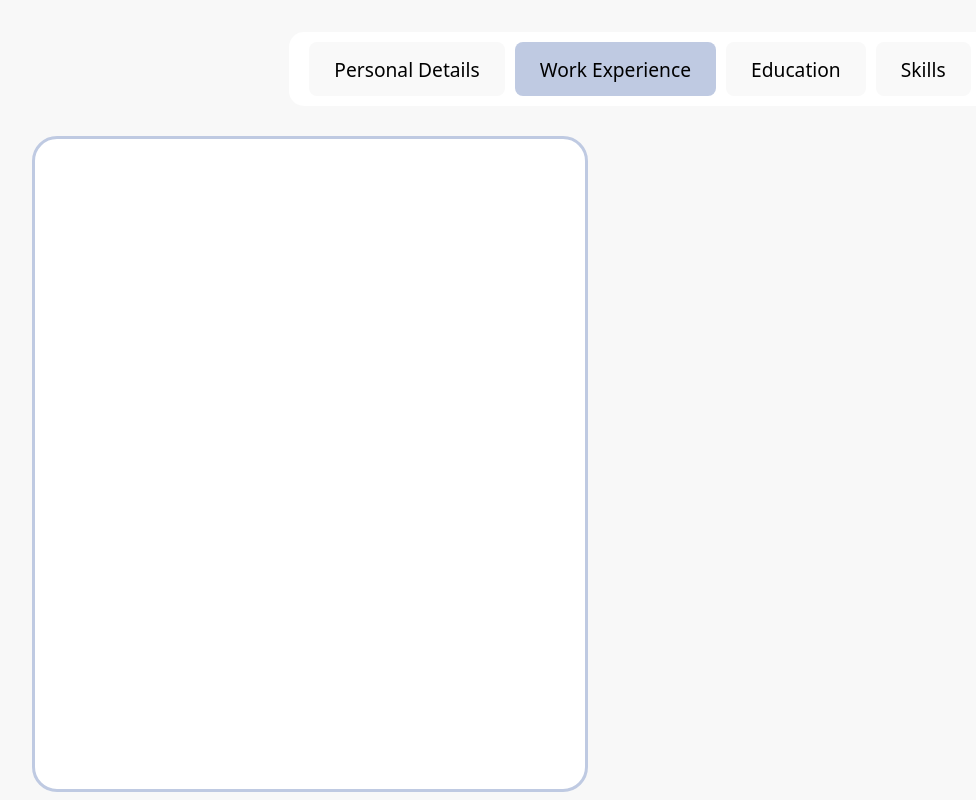
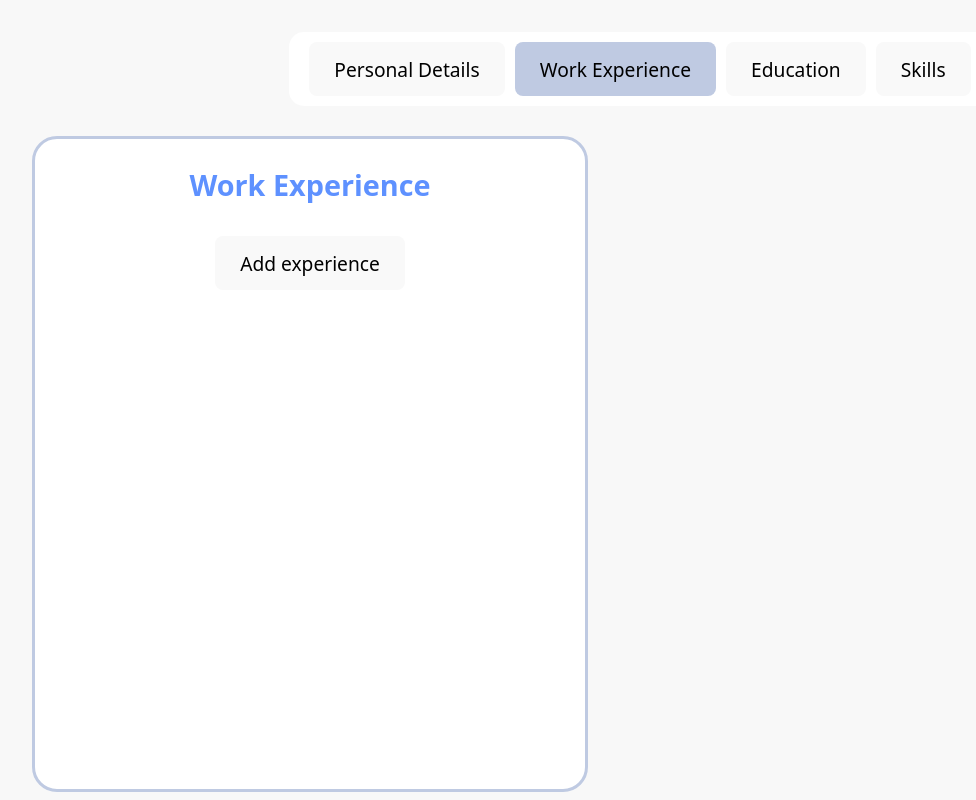
Before and after one commit to paulobarufa/cv-app, a React (Vite) app: page / in a window 1280 px wide. Both pictures are taken after a click on the button "Work Experience". Shown: the top 800 px of the page, without its empty margins (0-976 px from the left). Built offline with nearby package versions, Linux system fonts and the light colour scheme.

Commit message:
Initiated button component and work panel

```diff
--- /dev/null
+++ b/src/Button.jsx
@@ -0,0 +1,8 @@
+function Button({name}) {
+
+    return (
+        <button>{name}</button>
+    )
+}
+
+export default Button
--- a/src/Panel.jsx
+++ b/src/Panel.jsx
@@ -1,6 +1,8 @@
 import "./styles/Panel.css"
 import TextInput from "./TextInput.jsx"
+import Button from "./Button.jsx";
 import { useState } from "react";
+
 
 function Panel({details, setDetails, activeIndex}) {
 
@@ -26,6 +28,7 @@ function Panel({details, setDetails, activeIndex}) {
     return (
         <div className="panel">
             {activeIndex === 0 && <DetailsPanel props={personalProps} details={details} setDetails={setDetails}/>}
+            {activeIndex === 1 && <WorkExperiencePanel details={details} setDetails={setDetails}/>}
         </div>
     )
 }
@@ -79,4 +82,14 @@ function DetailsPanel({props, details, setDetails}) {
     )
 }
 
+function WorkExperiencePanel({details, setDetails}) {
+
+    return (
+        <>
+            <h2>Work Experience</h2>
+            <Button name="Add experience"></Button>
+        </>
+    )
+}
+
 export default Panel
--- a/src/styles/TextInput.css
+++ b/src/styles/TextInput.css
@@ -16,6 +16,7 @@
     border-radius: 8px;
     border: 2px solid var(--main-offset-color);
     padding: 3px 10px;
+    box-sizing: border-box;
 }
 
 .main-input > input:focus {
```
